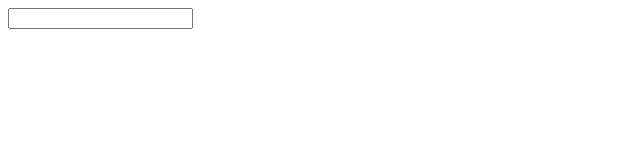
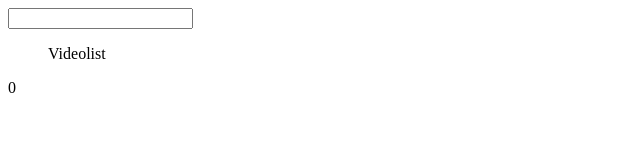
Before and after one commit to axelOngaro/video-browser, a Vue app: page / in a window 1280 px wide. Shown: the top 160 px of the page, without its empty margins (0-640 px from the left). Built offline with nearby package versions, Linux system fonts and the light colour scheme.

Commit message:
Added API call and videolist component

```diff
--- a/package.json
+++ b/package.json
@@ -8,6 +8,7 @@
     "lint": "vue-cli-service lint"
   },
   "dependencies": {
+    "axios": "^0.21.1",
     "core-js": "^3.6.5",
     "vue": "^2.6.11"
   },
--- a/src/App.vue
+++ b/src/App.vue
@@ -1,19 +1,42 @@
 <template>
   <div>
     <SearchBar @termChange="onTermChange" />
+    <VideoList />
+    {{ videos.length }}
   </div>
 </template>
 
 <script>
+import axios from "axios";
 import SearchBar from "./components/SearchBar";
+import VideoList from "./components/VideoList";
+const API_KEY = "AIzaSyAyxijaTTkp_6vYVpAOewqIIC-mD0tFH1Q";
+
 export default {
   name: "App",
   components: {
     SearchBar,
+    VideoList,
+  },
+  data() {
+    return {
+      videos: [],
+    };
   },
   methods: {
     onTermChange(searchTerm) {
-      console.log(searchTerm);
+      axios
+        .get("https://www.googleapis.com/youtube/v3/search", {
+          params: {
+            key: API_KEY,
+            type: "video",
+            part: "snippet",
+            q: searchTerm,
+          },
+        })
+        .then((res) => {
+          this.videos = res.data.items;
+        });
     },
   },
 };
--- /dev/null
+++ b/src/components/VideoList.vue
@@ -0,0 +1,13 @@
+<template>
+  <ul>
+    Videolist
+  </ul>
+</template>
+
+<script>
+export default {
+  name: "VideoList",
+};
+</script>
+
+<style lang="stylus" scoped></style>
```
Also changed, not shown: 1 other file (tests, documents, lock files or other folders).
